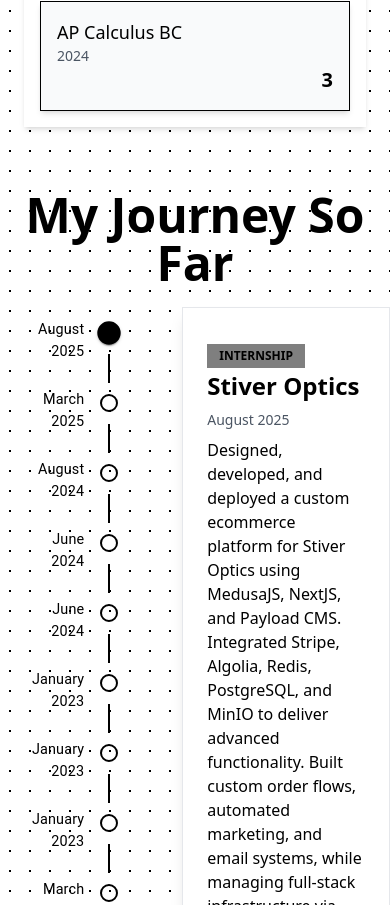
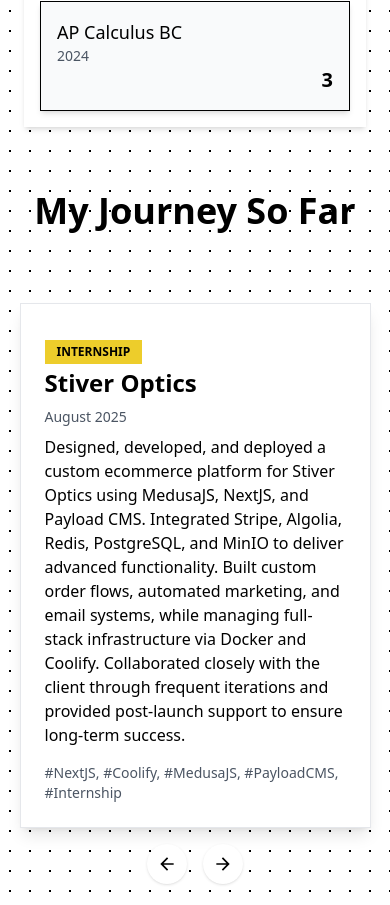
Before and after one commit to Tech-Know2/web_portfolio, a Next.js app in the folder portfolio/: page / in a window 390 px wide. Shown: the part 4059-4964 px from the top of the page. Built offline with nearby package versions, Linux system fonts and the light colour scheme.

Commit message:
Removing some motion.h1 elements

```diff
--- a/portfolio/src/app/aboutme.tsx
+++ b/portfolio/src/app/aboutme.tsx
@@ -11,14 +11,7 @@
     <section className="pt-16 pb-16">
       <div className="max-w-7xl mx-auto px-6">
         {/* Header */}
-        <motion.h1
-          className="text-4xl sm:text-5xl font-bold text-black mb-8 text-center"
-          initial={{ opacity: 0, y: -50 }}
-          whileInView={{ opacity: 1, y: 0 }}
-          transition={{ duration: 1 }}
-        >
-          About Me
-        </motion.h1>
+        <h1 className="text-4xl sm:text-5xl font-bold text-black mb-8 text-center">About Me</h1>
 
         {/* Main container for columns */}
         <div className="grid grid-cols-1 sm:grid-cols-2 lg:grid-cols-3 gap-8 sm:gap-12">
--- a/portfolio/src/app/page.tsx
+++ b/portfolio/src/app/page.tsx
@@ -13,7 +13,7 @@
     <div className="min-h-screen">
       <Scroll />
       <Navbar />
-      <section>
+      <section id="">
         <Hero />
       </section>
       <section id="about-me">
--- a/portfolio/src/app/projects.tsx
+++ b/portfolio/src/app/projects.tsx
@@ -1,6 +1,5 @@
 "use client";
 
-import { motion } from "framer-motion";
 import { FiChevronRight } from "react-icons/fi";
 
 const projectsData = [
@@ -10,14 +9,6 @@
     hashtags: "#NextJS, #MedusaJS, #Coolify, #Hetzner, #Namecheap",
     github: "https://store.stiveroptics.com",
     startDate: "August 2025",
-    endDate: "Current",
-  },
-  {
-    title: "EconSim",
-    description: "I am trying to combine my skills at game dev with my skills at web app development and make an economic simulator using CRUD actions and strong database design.",
-    hashtags: "#NextJS, #Supabase",
-    github: "https://github.com/Tech-Know2/econsim",
-    startDate: "March 2025",
     endDate: "Current",
   },
   {
@@ -85,14 +76,7 @@
     <section className="pt-8 pb-16">
       <div className="max-w-7xl mx-auto px-6">
         {/* Header */}
-        <motion.h1
-          className="text-4xl sm:text-5xl font-bold text-black mb-8 text-center pb-10"
-          initial={{ opacity: 0, y: -50 }}
-          whileInView={{ opacity: 1, y: 0 }}
-          transition={{ duration: 1 }}
-        >
-          Personal Projects
-        </motion.h1>
+        <h1 className="text-4xl sm:text-5xl font-bold text-black mb-8 text-center pb-10">Personal Projects</h1>
 
         <div className="grid grid-cols-1 sm:grid-cols-2 lg:grid-cols-3 gap-8 sm:gap-12">
           {projectsData.map((project, index) => (
--- a/portfolio/src/app/timeline.tsx
+++ b/portfolio/src/app/timeline.tsx
@@ -108,10 +108,13 @@
   return (
     <div className="pb-8">
       <div className="text-center">
-        <h1 className="text-5xl pb-[5%] font-semibold">My Journey So Far</h1>
+        <h1 className="text-4xl sm:text-5xl font-bold text-black mb-8 text-center pb-10">
+          My Journey So Far
+        </h1>
       </div>
 
-      <div className="flex justify-center gap-12 sm:gap-2 md:gap-4">
+      {/* Desktop/Web Layout (Timeline + Details) */}
+      <div className="hidden md:flex justify-center gap-12 sm:gap-2 md:gap-4">
         {/* Left Side Timeline */}
         <div>
           <Timeline position="right">
@@ -124,7 +127,8 @@
                     color: "black",
                     transition: "all 0.2s ease-in-out",
                     "&:hover": {
-                      transform: selectedEvent === index ? "scale(1.2)" : "scale(1.1)",
+                      transform:
+                        selectedEvent === index ? "scale(1.2)" : "scale(1.1)",
                     },
                   }}
                   align="right"
@@ -140,13 +144,17 @@
                       borderColor: "black",
                       borderWidth: "2px",
                       bgcolor: selectedEvent === index ? "black" : "transparent",
-                      transform: selectedEvent === index ? "scale(1.3)" : "scale(1)",
+                      transform:
+                        selectedEvent === index ? "scale(1.3)" : "scale(1)",
                       transition: "all 0.2s ease-in-out",
                       padding: "7px",
                       cursor: "pointer",
                       "&:hover": {
-                        transform: selectedEvent === index ? "scale(1.35)" : "scale(1.2)",
-                        bgcolor: 'gray'
+                        transform:
+                          selectedEvent === index
+                            ? "scale(1.35)"
+                            : "scale(1.2)",
+                        bgcolor: "gray",
                       },
                     }}
                     onClick={() => setSelectedEvent(index)}
@@ -177,25 +185,30 @@
                   style={{
                     backgroundColor:
                       events[selectedEvent].badge === "Internship"
-                        ? "#7f7f7f"
+                        ? "#edcd2b"
                         : events[selectedEvent].badge === "Project"
-                        ? "#a5a5a5"
+                        ? "#4cc219"
                         : events[selectedEvent].badge === "Personal"
-                        ? "#cccccc"
+                        ? "#e36f10"
                         : "#f2f2f2",
                   }}
                 >
                   {events[selectedEvent].badge}
                 </div>
-                <h3 className="font-bold text-2xl mb-2">{events[selectedEvent].title}</h3>
-                <p className="text-sm text-gray-600 mb-2">{events[selectedEvent].date}</p>
+                <h3 className="font-bold text-2xl mb-2">
+                  {events[selectedEvent].title}
+                </h3>
+                <p className="text-sm text-gray-600 mb-2">
+                  {events[selectedEvent].date}
+                </p>
                 <p className="mb-4">{events[selectedEvent].description}</p>
-                <p className="text-sm text-gray-600">{events[selectedEvent].hashtags}</p>
+                <p className="text-sm text-gray-600">
+                  {events[selectedEvent].hashtags}
+                </p>
               </motion.div>
             )}
           </AnimatePresence>
 
-          {/* Navigation Buttons */}
           <div className="flex gap-4 mt-4">
             <button
               onClick={handlePrev}
@@ -212,6 +225,64 @@
           </div>
         </div>
       </div>
+
+      {/* Mobile Layout (Full width card + arrows) */}
+      <div className="md:hidden flex flex-col items-center">
+        <AnimatePresence mode="wait">
+          {selectedEvent !== null && (
+            <motion.div
+              key={selectedEvent}
+              initial={{ opacity: 0, x: 50 }}
+              animate={{ opacity: 1, x: 0 }}
+              exit={{ opacity: 0, x: -50 }}
+              transition={{ duration: 0.2 }}
+              className="p-6 bg-white border rounded-lg shadow-lg w-[90%]" // 5% padding each side
+            >
+              <div
+                className="inline-block mt-3 px-3 py-1 text-xs font-semibold uppercase rounded-lg mb-[1%]"
+                style={{
+                  backgroundColor:
+                    events[selectedEvent].badge === "Internship"
+                      ? "#edcd2b"
+                      : events[selectedEvent].badge === "Project"
+                      ? "#4cc219"
+                      : events[selectedEvent].badge === "Personal"
+                      ? "#e36f10"
+                      : "#f2f2f2",
+                }}
+              >
+                {events[selectedEvent].badge}
+              </div>
+              <h3 className="font-bold text-2xl mb-2">
+                {events[selectedEvent].title}
+              </h3>
+              <p className="text-sm text-gray-600 mb-2">
+                {events[selectedEvent].date}
+              </p>
+              <p className="mb-4">{events[selectedEvent].description}</p>
+              <p className="text-sm text-gray-600">
+                {events[selectedEvent].hashtags}
+              </p>
+            </motion.div>
+          )}
+        </AnimatePresence>
+
+        {/* Navigation Buttons */}
+        <div className="flex gap-4 mt-4">
+          <button
+            onClick={handlePrev}
+            className="w-10 h-10 flex items-center justify-center rounded-full bg-white shadow hover:bg-gray-100 transition"
+          >
+            <MdArrowBack size={20} />
+          </button>
+          <button
+            onClick={handleNext}
+            className="w-10 h-10 flex items-center justify-center rounded-full bg-white shadow hover:bg-gray-100 transition"
+          >
+            <MdArrowForward size={20} />
+          </button>
+        </div>
+      </div>
     </div>
   );
 }
```
